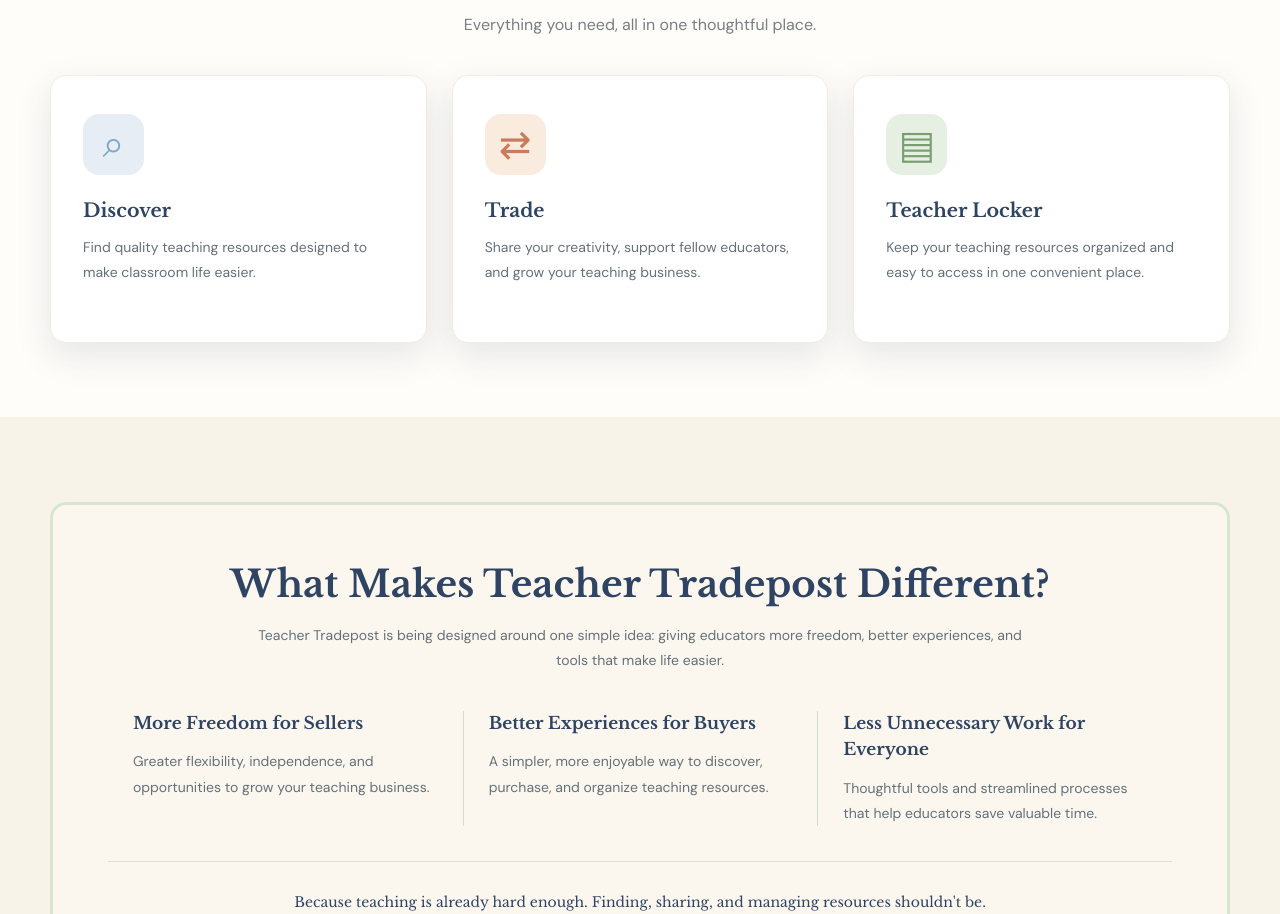
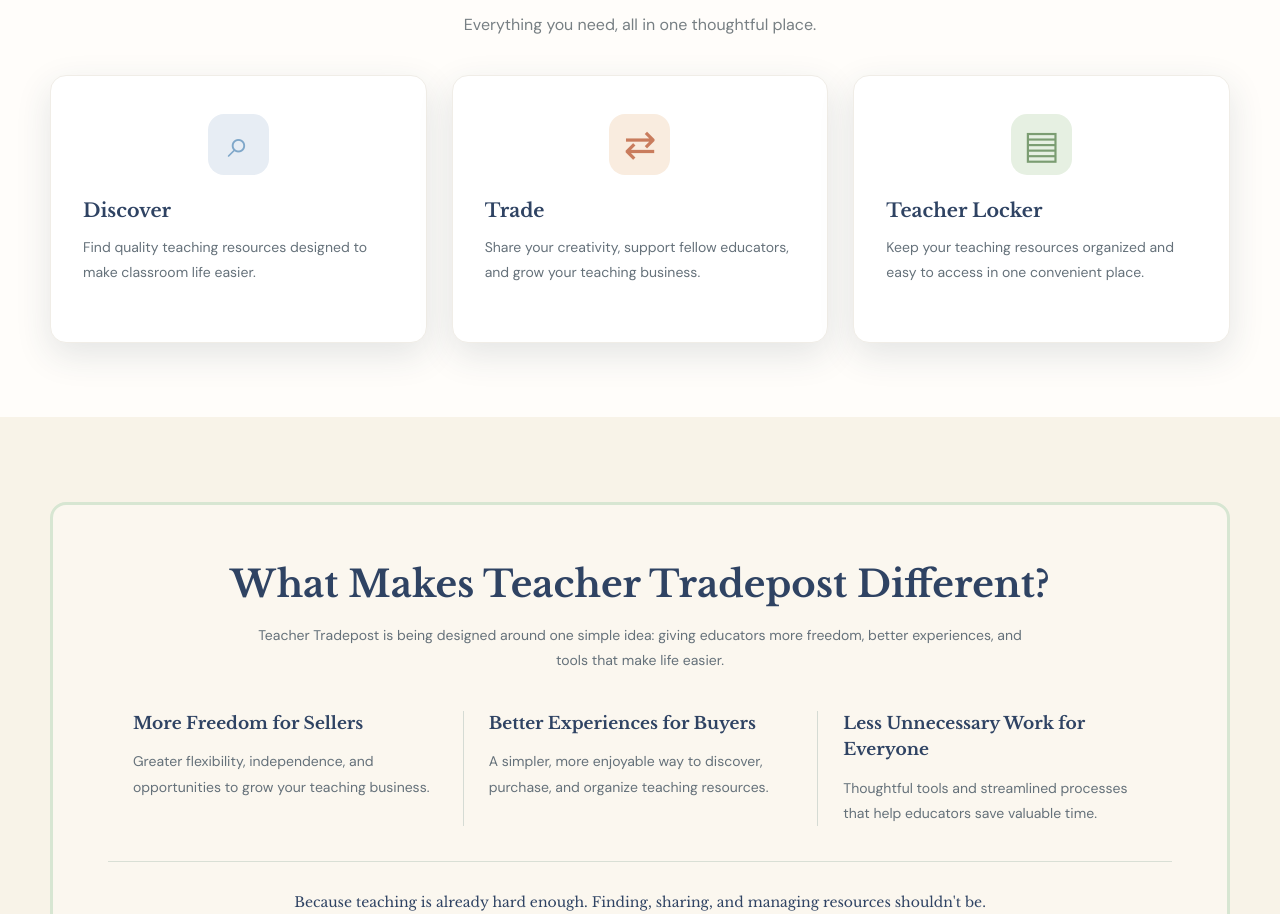
Before and after one commit to HootHappens/teacher-tradepost, a React (Vite) app: page / in a window 1280 px wide. Shown: the part 853-1767 px from the top of the page. Built offline with nearby package versions, Linux system fonts and the light colour scheme.

Commit message:
Center feature card icons on desktop only

```diff
--- a/src/styles.css
+++ b/src/styles.css
@@ -50,3 +50,8 @@
     line-height: 1.55;
   }
 }
+
+/* Center feature icons on wider screens; preserve compact mobile grid */
+@media (min-width: 701px) {
+  .feature-card .feature-icon { margin-left: auto; margin-right: auto; }
+}
```
